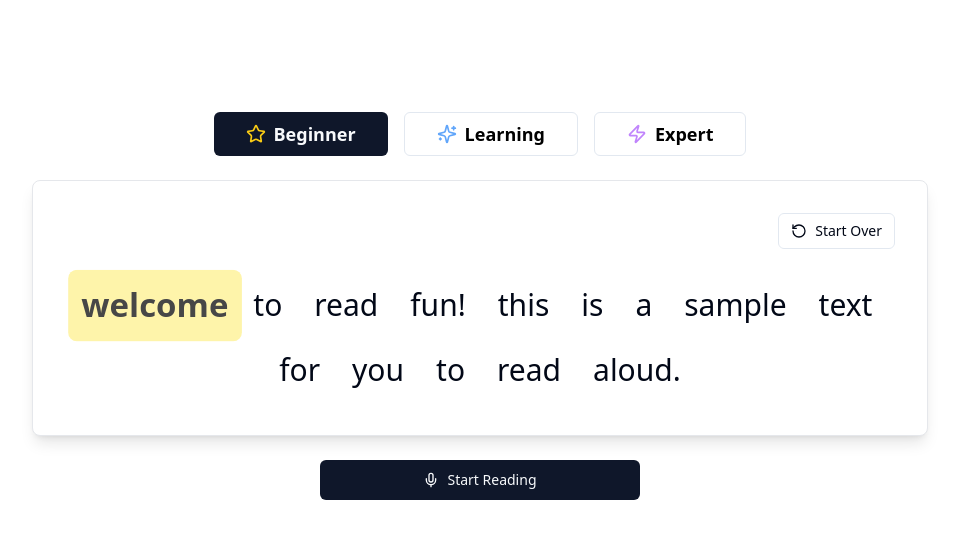
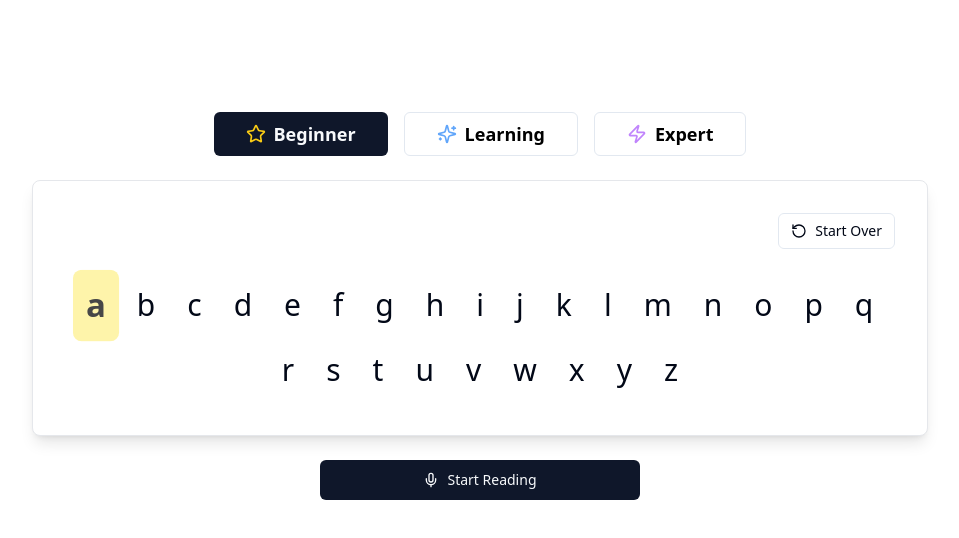
Before and after one commit to samuelsns/readin, a Next.js app: page / in a window 1280 px wide. Shown: the top 538 px of the page, without its empty margins (160-1119 px from the left). Built offline with nearby package versions, Linux system fonts and the light colour scheme.

Commit message:
Add adaptive difficulty levels with customized pronunciation checks for each mode

```diff
--- a/src/components/DifficultySelector.tsx
+++ b/src/components/DifficultySelector.tsx
@@ -2,7 +2,7 @@ import React from 'react'
 import { Button } from "@/components/ui/button"
 import { Star, Sparkles, Zap } from 'lucide-react'
 
-export type Difficulty = 'easy' | 'medium' | 'hard'
+export type Difficulty = 'beginner' | 'learning' | 'expert'
 
 interface DifficultySelectorProps {
   currentDifficulty: Difficulty
@@ -16,27 +16,27 @@ export default function DifficultySelector({
   return (
     <div className="flex justify-center gap-4 mb-6">
       <Button
-        variant={currentDifficulty === 'easy' ? 'default' : 'outline'}
+        variant={currentDifficulty === 'beginner' ? 'default' : 'outline'}
         size="lg"
-        onClick={() => onDifficultyChange('easy')}
+        onClick={() => onDifficultyChange('beginner')}
         className="flex items-center gap-2 text-lg font-bold transition-all hover:scale-105"
       >
         <Star className="w-5 h-5 text-yellow-400" />
         Beginner
       </Button>
       <Button
-        variant={currentDifficulty === 'medium' ? 'default' : 'outline'}
+        variant={currentDifficulty === 'learning' ? 'default' : 'outline'}
         size="lg"
-        onClick={() => onDifficultyChange('medium')}
+        onClick={() => onDifficultyChange('learning')}
         className="flex items-center gap-2 text-lg font-bold transition-all hover:scale-105"
       >
         <Sparkles className="w-5 h-5 text-blue-400" />
         Learning
       </Button>
       <Button
-        variant={currentDifficulty === 'hard' ? 'default' : 'outline'}
+        variant={currentDifficulty === 'expert' ? 'default' : 'outline'}
         size="lg"
-        onClick={() => onDifficultyChange('hard')}
+        onClick={() => onDifficultyChange('expert')}
         className="flex items-center gap-2 text-lg font-bold transition-all hover:scale-105"
       >
         <Zap className="w-5 h-5 text-purple-400" />
--- a/src/components/ReadingComponent.tsx
+++ b/src/components/ReadingComponent.tsx
@@ -14,7 +14,7 @@ interface ReadingComponentProps {
 export default function ReadingComponent({ textToRead = "" }: ReadingComponentProps) {
   const [spokenText, setSpokenText] = useState("")
   const [isListening, setIsListening] = useState(false)
-  const [difficulty, setDifficulty] = useState<Difficulty>('easy')
+  const [difficulty, setDifficulty] = useState<Difficulty>('beginner')
 
   const handleSpeechResult = (text: string) => {
     setSpokenText(text)
@@ -38,6 +38,7 @@ export default function ReadingComponent({ textToRead = "" }: ReadingComponentPr
         textToRead={textToRead}
         spokenText={spokenText}
         isListening={isListening}
+        difficulty={difficulty}
       />
       <div className="flex flex-col items-center gap-4">
         <MicrophoneControl
--- a/src/components/TextDisplay.tsx
+++ b/src/components/TextDisplay.tsx
@@ -17,6 +17,7 @@ interface TextDisplayProps {
   textToRead: string
   spokenText: string
   isListening?: boolean
+  difficulty?: 'beginner' | 'learning' | 'expert'
 }
 
 // Map of similar-sounding words
@@ -34,7 +35,9 @@ const similarSoundingWords: { [key: string]: string[] } = {
   'write': ['right'],
   'right': ['write'],
   'here': ['hear'],
-  'hear': ['here']
+  'hear': ['here'],
+  'tree': ['three'],
+  'three': ['tree']
 }
 
 // Feedback messages for different scenarios
@@ -55,10 +58,18 @@ const feedbackMessages = {
   ]
 }
 
+// Predefined content for different difficulty levels
+const difficultyContent = {
+  beginner: 'A B C D E F G H I J K L M N O P Q R S T U V W X Y Z',
+  learning: 'Apple Ball Cat Dog Elephant Fish Game House Ice Juice King Lion Moon Nest Orange Pen Queen Rain Sun Tree Umbrella Van Water Xray Yellow Zoo',
+  expert: ''  // Will use the provided textToRead
+}
+
 export default function TextDisplay({
   textToRead = "Sample text",
   spokenText = "",
-  isListening = false
+  isListening = false,
+  difficulty = 'expert'
 }: TextDisplayProps) {
   // State Management
   const [words, setWords] = useState<Word[]>([])
@@ -82,9 +93,23 @@ export default function TextDisplay({
       .trim()
   ), [])
 
+  // Get the appropriate text based on difficulty
+  const getDisplayText = useCallback(() => {
+    if (difficulty === 'expert') return textToRead
+    const text = difficultyContent[difficulty]
+    if (difficulty === 'beginner') {
+      return text.toUpperCase()
+    } else if (difficulty === 'learning') {
+      return text.split(' ').map(word =>
+        word.charAt(0).toUpperCase() + word.slice(1).toLowerCase()
+      ).join(' ')
+    }
+    return text
+  }, [difficulty, textToRead])
+
   // Reset Function
   const handleReset = useCallback(() => {
-    const cleanText = normalizeText(textToRead)
+    const cleanText = normalizeText(getDisplayText())
     const initialWords = cleanText.split(' ').map(word => ({
       text: word,
       status: 'waiting',
@@ -100,7 +125,7 @@ export default function TextDisplay({
     setWords(initialWords)
     setCurrentWordIndex(firstWordIndex !== -1 ? firstWordIndex : 0)
     setLastProcessedText("")
-  }, [textToRead, normalizeText, isPunctuation])
+  }, [getDisplayText, normalizeText, isPunctuation])
 
   // Word Processing Functions
   const moveToNextWord = useCallback((words: Word[], currentIndex: number) => {
@@ -129,9 +154,9 @@ export default function TextDisplay({
 
   // Effects
   useEffect(() => {
-    if (!textToRead) return
+    if (!getDisplayText()) return
 
-    const cleanText = normalizeText(textToRead)
+    const cleanText = normalizeText(getDisplayText())
     const initialWords = cleanText.split(' ').map(word => ({
       text: word,
       status: 'waiting',
@@ -147,10 +172,10 @@ export default function TextDisplay({
     setWords(initialWords)
     setCurrentWordIndex(firstWordIndex !== -1 ? firstWordIndex : 0)
     setLastProcessedText("")
-  }, [textToRead, normalizeText, isPunctuation])
+  }, [getDisplayText, normalizeText, isPunctuation])
 
   useEffect(() => {
-    if (!textToRead || !spokenText || !isListening || spokenText === lastProcessedText) return
+    if (!getDisplayText() || !spokenText || !isListening || spokenText === lastProcessedText) return
 
     setLastProcessedText(spokenText)
     const cleanSpokenText = normalizeText(spokenText)
@@ -170,6 +195,28 @@ export default function TextDisplay({
       const normalizedCurrentWord = normalizeText(currentWord.text)
       const normalizedSpokenWord = normalizeText(currentSpokenWord)
 
+      if (difficulty === 'beginner') {
+        // Strict matching for beginner level only
+        const isExactMatch = normalizedCurrentWord === normalizedSpokenWord
+        const confidence = isExactMatch ? 100 : 0
+
+        if (isExactMatch) {
+          currentWord.status = 'correct'
+          currentWord.confidence = confidence
+          const nextIndex = moveToNextWord(newWords, currentWordIndex)
+          setCurrentWordIndex(nextIndex)
+          setStreak(prev => prev + 1)
+          if (streak >= 2) {
+            showRandomFeedback(true)
+          }
+        } else if (currentSpokenWord.length >= 1) {
+          currentWord.status = 'incorrect'
+          currentWord.confidence = 0
+          setStreak(0)
+          showRandomFeedback(false)
+        }
+      } else {
+        // Flexible matching for learning and expert levels
         const similarWords = similarSoundingWords[normalizedCurrentWord] || []
         const isSimilarSoundingWord = similarWords.includes(normalizedSpokenWord)
 
@@ -194,10 +241,11 @@ export default function TextDisplay({
           currentWord.status = 'current'
           currentWord.confidence = confidence
         }
+      }
 
       return newWords
     })
-  }, [spokenText, isListening, currentWordIndex, normalizeText, moveToNextWord])
+  }, [spokenText, isListening, currentWordIndex, normalizeText, moveToNextWord, difficulty])
 
   useEffect(() => {
     const correctWords = words.filter(w => w.status === 'correct').length
```
Lines whose indentation alone changed are shown as unchanged.
